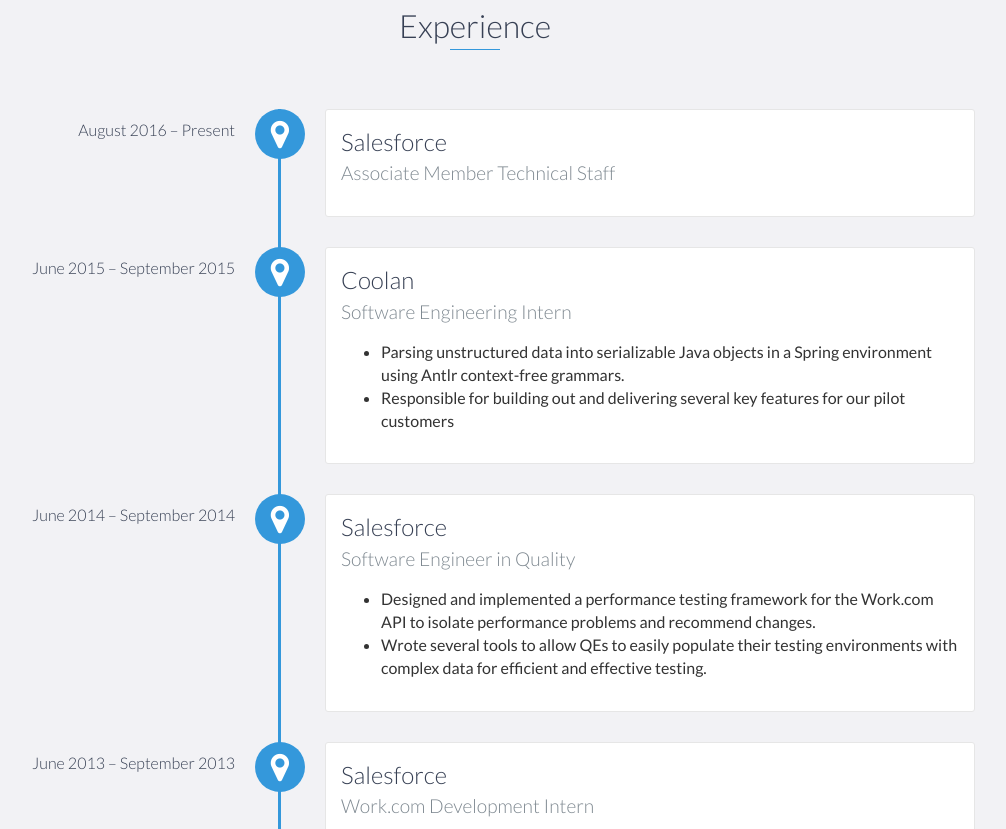
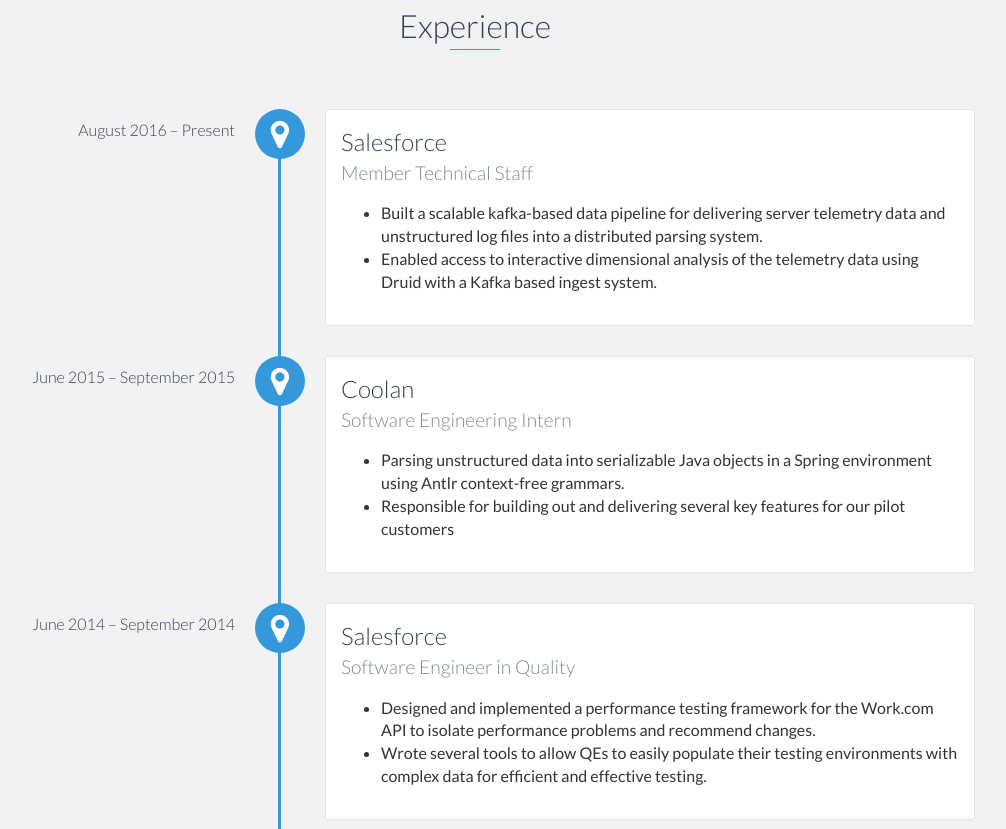
Before and after one commit to bcallender/bcallender.github.io, a website: page index.html in a window 1280 px wide. Shown: the part 971-1800 px from the top of the page, without its empty margins (165-1171 px from the left). Drawn offline with nearby package versions, Linux system fonts and the light colour scheme.

Commit message:
Update index.html

```diff
--- a/index.html
+++ b/index.html
@@ -85,8 +85,14 @@
     <div id="experience-timeline">
         <div data-date="August 2016 – Present">
             <h3>Salesforce</h3>
-            <h4>Associate Member Technical Staff</h4>
+            <h4>Member Technical Staff</h4>
             <p>
+                <ul>
+                <li>Built a scalable kafka-based data pipeline for delivering server telemetry data and unstructured log files into
+                    a distributed parsing system.
+                </li>
+                <li>Enabled access to interactive dimensional analysis of the telemetry data using Druid with a Kafka based ingest system.</li>
+            </ul>
             </p>
         </div>
 
```
